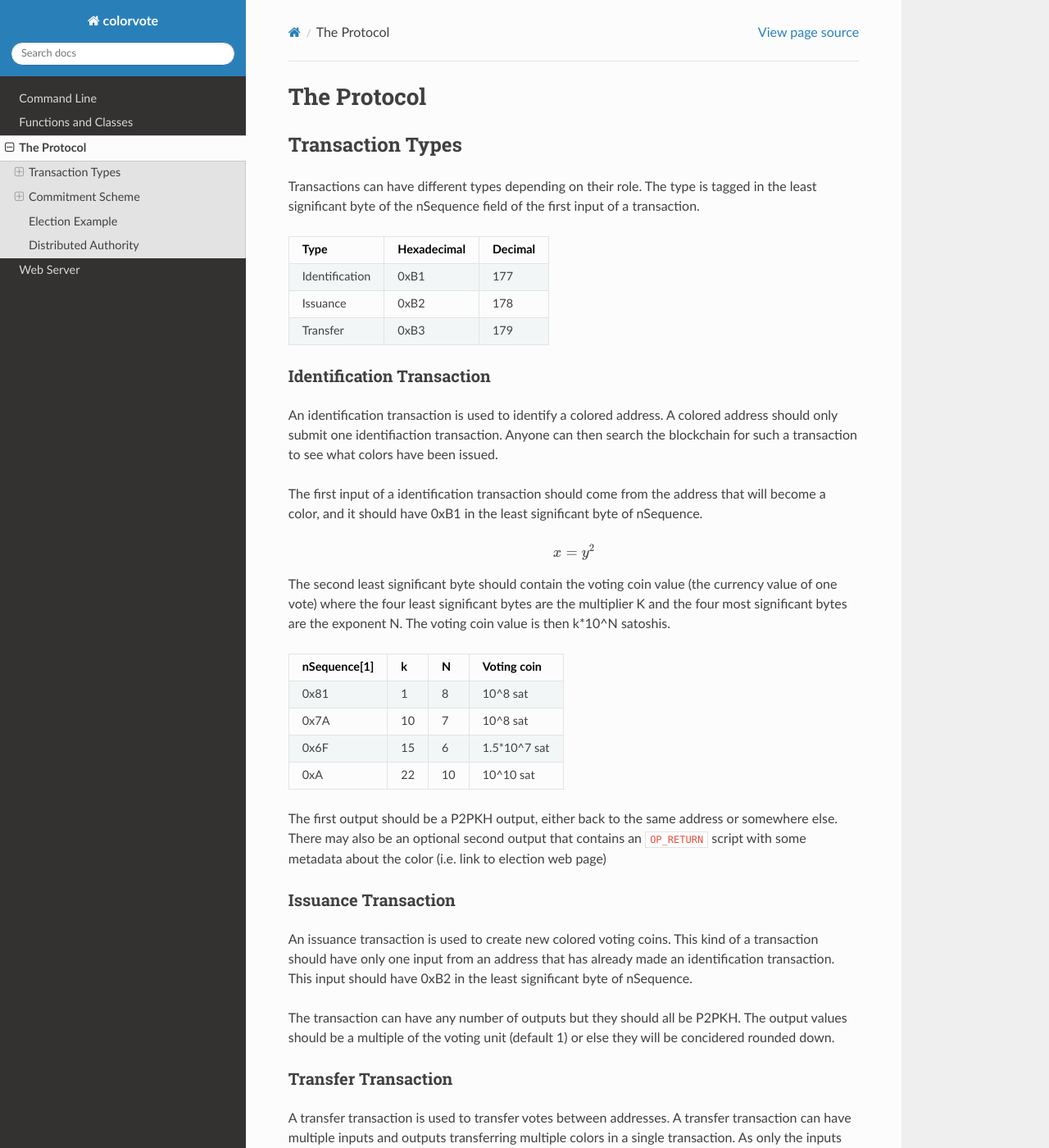
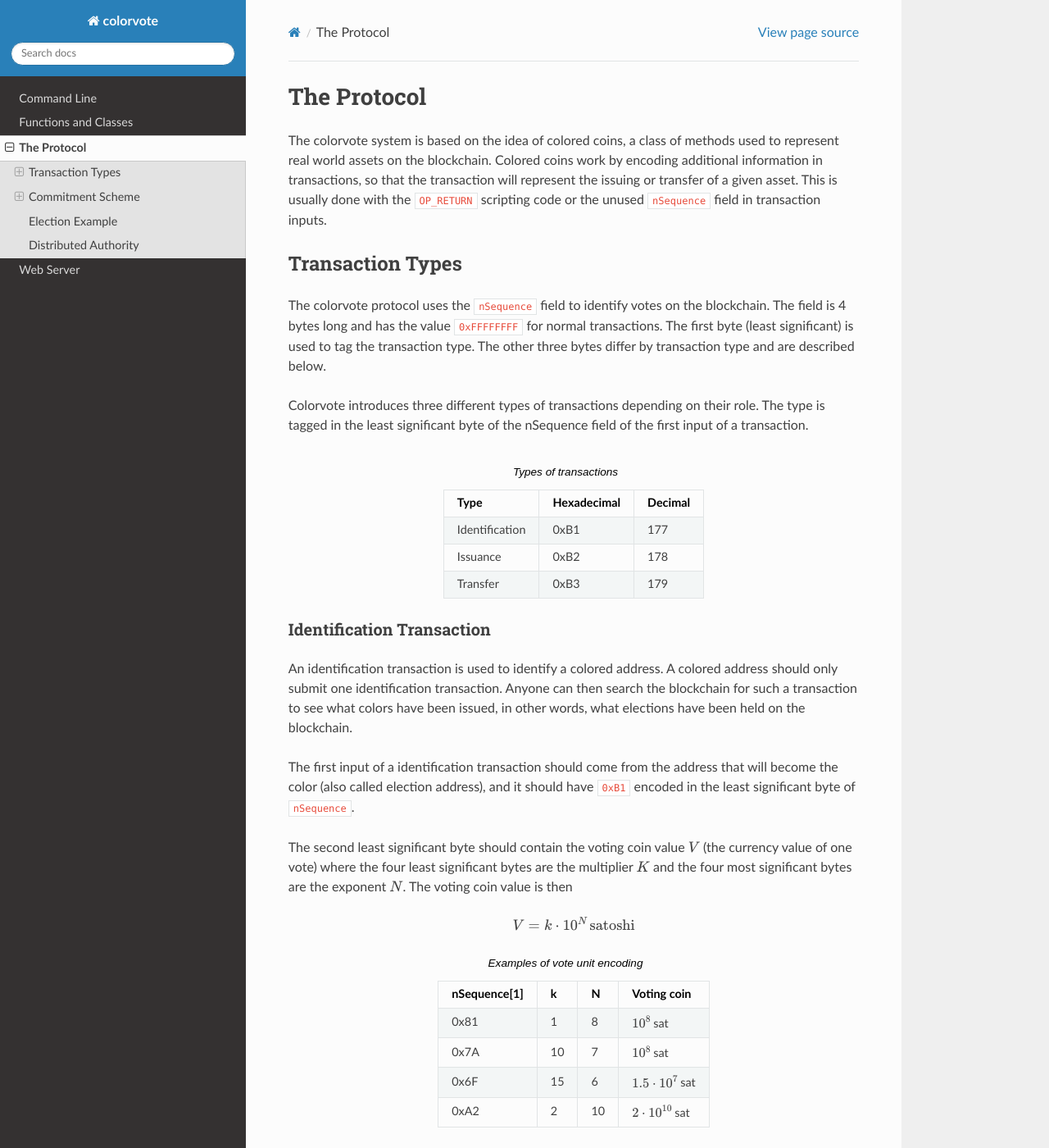
Before and after one commit to Ingimarsson/colorvote, a Sphinx documentation site: the page built from docs/protocol.rst, in a window 1280 px wide and 1400 px high. Shown: the whole window at 82% size. Built offline with Sphinx 7.4.7 and the Read the Docs theme 2.0.0, drawn with Linux system fonts in a browser that asks for light colours; some of the changed text lies outside the part shown.

Commit message:
wrote documentation on the protocol

```diff
--- a/docs/protocol.rst
+++ b/docs/protocol.rst
@@ -1,66 +1,93 @@
 The Protocol
 ============
+
+The colorvote system is based on the idea of colored coins, a class of methods
+used to represent real world assets on the blockchain. Colored coins work by
+encoding additional information in transactions, so that the transaction will
+represent the issuing or transfer of a given asset. This is usually done with
+the :code:`OP_RETURN` scripting code or the unused :code:`nSequence` field in
+transaction inputs.
 
 Transaction Types
 -----------------
 
-Transactions can have different types depending on their role. The type is
-tagged in the least significant byte of the nSequence field of the first input
-of a transaction.
+The colorvote protocol uses the :code:`nSequence` field to identify votes on the
+blockchain. The field is 4 bytes long and has the value :code:`0xFFFFFFFF` for
+normal transactions. The first byte (least significant) is used to tag the
+transaction type. The other three bytes differ by transaction type and are
+described below.
 
-=============== =========== =======
-Type            Hexadecimal Decimal
-=============== =========== =======
-Identification  0xB1        177
-Issuance        0xB2        178
-Transfer        0xB3        179
-=============== =========== =======
+Colorvote introduces three different types of transactions depending on their
+role. The type is tagged in the least significant byte of the nSequence field of
+the first input of a transaction.
+
+.. table:: Types of transactions
+   :widths: auto
+   :align: center
+
+   =============== =========== =======
+   Type            Hexadecimal Decimal
+   =============== =========== =======
+   Identification  0xB1        177
+   Issuance        0xB2        178
+   Transfer        0xB3        179
+   =============== =========== =======
 
 Identification Transaction
 ##########################
 
 An identification transaction is used to identify a colored address. A colored
-address should only submit one identifiaction transaction. Anyone can then
+address should only submit one identification transaction. Anyone can then
 search the blockchain for such a transaction to see what colors have been
-issued.
+issued, in other words, what elections have been held on the blockchain.
 
 The first input of a identification transaction should come from the address
-that will become a color, and it should have 0xB1 in the least significant byte
-of nSequence.
+that will become the color (also called election address), and it should have
+:code:`0xB1` encoded in the least significant byte of :code:`nSequence`.
+
+The second least significant byte should contain the voting coin value :math:`V`
+(the currency value of one vote) where the four least significant bytes are the
+multiplier :math:`K` and the four most significant bytes are the exponent
+:math:`N`. The voting coin value is then
 
 .. math::
-    x = y^2
+    V = k\cdot10^N \,\text{satoshi}
 
-The second least significant byte should contain the voting coin value (the
-currency value of one vote) where the four least significant bytes are the
-multiplier K and the four most significant bytes are the exponent N. The voting
-coin value is then k*10^N satoshis.
+.. table:: Examples of vote unit encoding
+   :widths: auto
+   :align: center
 
-=============== === === ===========
-nSequence[1]    k   N   Voting coin
-=============== === === ===========
-0x81            1   8   10^8 sat
-0x7A            10  7   10^8 sat
-0x6F            15  6   1.5*10^7 sat
-0xA             22  10  10^10 sat
-=============== === === ===========
+   =============== === === ===========
+   nSequence[1]    k   N   Voting coin
+   =============== === === ===========
+   0x81            1   8   :math:`10^8` sat
+   0x7A            10  7   :math:`10^8` sat
+   0x6F            15  6   :math:`1.5\cdot10^7` sat
+   0xA2            2   10  :math:`2\cdot10^{10}` sat
+   =============== === === ===========
 
 The first output should be a P2PKH output, either back to the same address or
 somewhere else. There may also be an optional second output that contains an
 :code:`OP_RETURN` script with some metadata about the color (i.e. link to
-election web page)
+election web page).
+
+The colorvote protocol gives election authorities flexibility over some election
+properties. For example the authority might decide that only votes sent before a
+deadline will be counted, or that votes must use a commitment scheme, or that
+only a specific set of candidate addresses will be valid. It's a good idea to
+put a link in the election metadata with information about such details.
 
 Issuance Transaction
 ####################
 
 An issuance transaction is used to create new colored voting coins. This kind of
 a transaction should have only one input from an address that has already made
-an identification transaction. This input should have 0xB2 in the least
-significant byte of nSequence.
+an identification transaction. This input should have :code:`0xB2` in the least
+significant byte of :code:`nSequence`.
 
 The transaction can have any number of outputs but they should all be P2PKH. The
-output values should be a multiple of the voting unit (default 1) or else they
-will be concidered rounded down.
+output values should be a multiple of the voting unit (default 1 BTC) or else
+they will be rounded down.
 
 Transfer Transaction
 ####################
@@ -69,10 +96,34 @@ A transfer transaction is used to transfer votes between addresses. A transfer
 transaction can have multiple inputs and outputs transferring multiple colors in
 a single transaction. As only the inputs can be traced to an issuance
 transaction to determine the color, we will use a scheme known as order-based
-coloring to determine the colors of the outputs from the inputs.
+coloring (OBC) to determine the colors of the outputs from the inputs.
+
+Each input that is transferring colored coins should have :code:`0xB3` in the
+least significant byte of :code:`nSequence`. An output is considered to receive
+the colored coins if it is covered by the input when all inputs and outputs are
+represented as segments on a line with each
+
+.. figure:: img/obc.png
+   :scale: 100 %
+   :align: center
+   :alt: map to buried treasure
+
+   Order-based coloring determines output colors by the colors of the inputs
+   that cover them.
+
+The figure above shows what the inputs and outputs of a transfer transaction
+might look like. The first output inherits the color of the first input, as it
+is covered by it. The second output inherits no color however, as it is not
+covered by a single input.
 
 To account for the transaction fee, an additional input from an uncolored UTXO
-will need to be supplied.
+will need to be supplied. On the figure it is shown as 1 SMLY in the last
+output.
+
+The colored outputs may also be accompanied by an :code:`OP_RETURN` script
+output. If output :math:`n` is colored then output :math:`n+1` belongs to it
+if it contains OP_RETURN data. This will be used for sending commitment
+transactions.
 
 Commitment Scheme
 -----------------
```
Also changed, not shown: docs/img/obc.png (added), docs/img/obc.svg (added).
